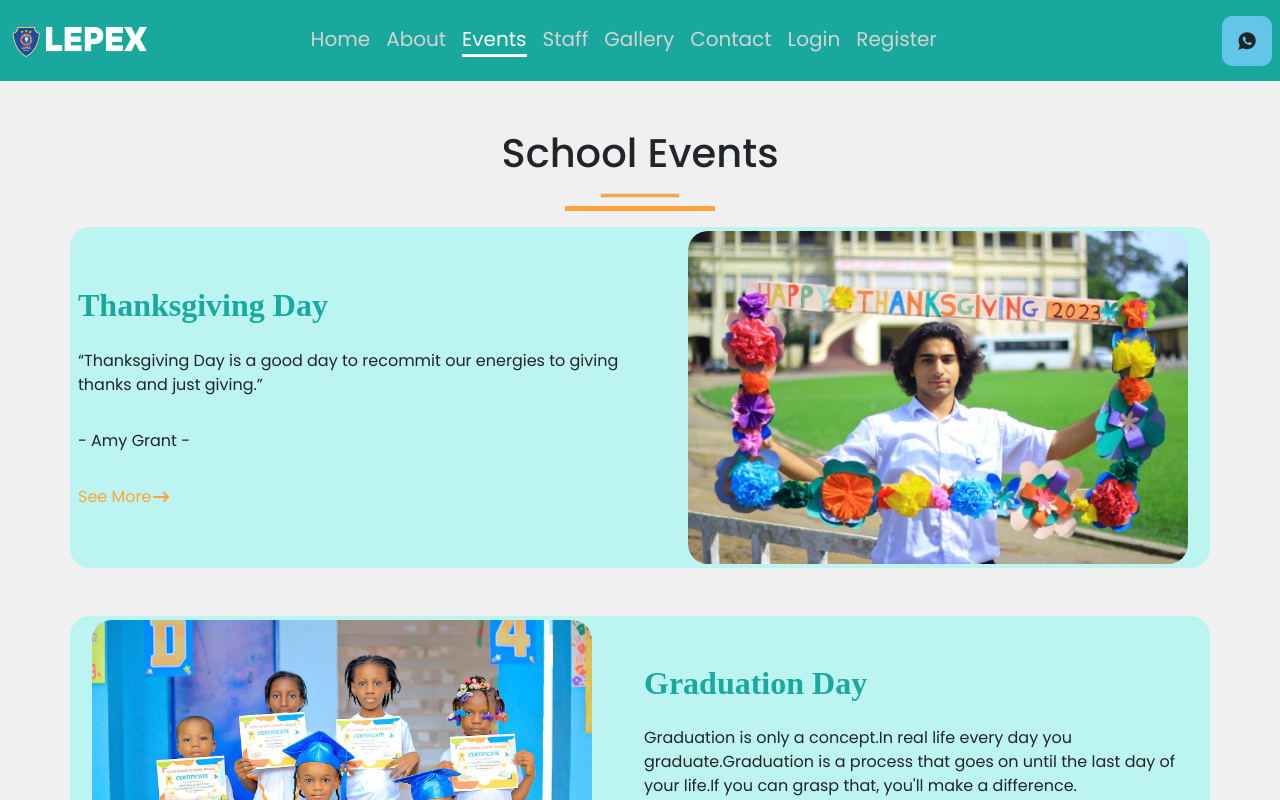
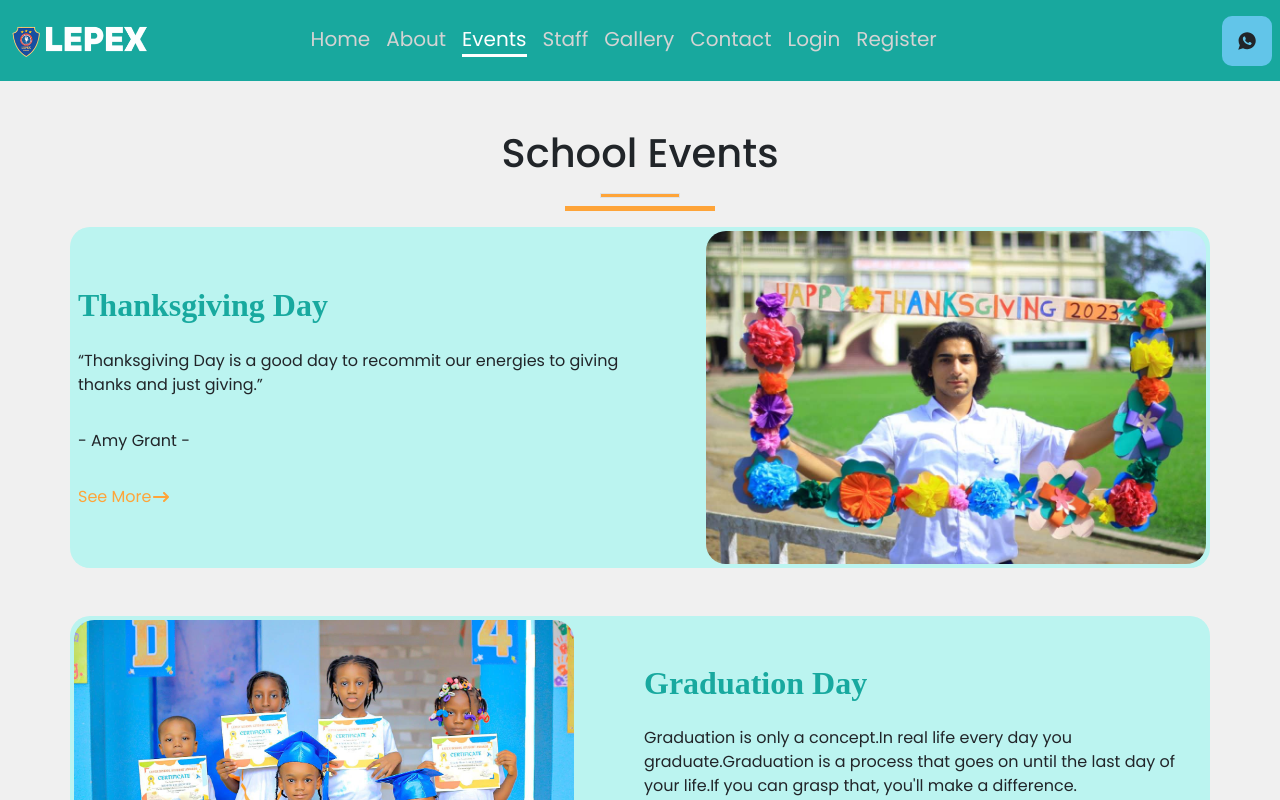
Before and after one commit to Ihsan-Ali-K/PexelSchool, a React (Vite) app: page /events in a window 1280 px wide. Shown: the top 800 px of the page. Built offline with nearby package versions, Linux system fonts and the light colour scheme; a web font is replaced by a local one.

Commit message:
updated event cards

```diff
--- a/src/components/events/Card.jsx
+++ b/src/components/events/Card.jsx
@@ -4,7 +4,7 @@ import { FaArrowRightLong } from 'react-icons/fa6'
 
 const Card = ({data, index}) => {
   return (
-    <div className={`d-flex ${index % 2 !==0 ? 'flex-row-reverse': ""} big-card   flex-wrap  p-1 gap-2 gap-md-5`}>
+    <div className={`d-flex ${index % 2 !==0 ? 'flex-row-reverse': ""} big-card   flex-wrap  p-1 justify-content-between`}>
 
       <div className=' info d-flex flex-column p-1 justify-content-center  gap-md-3'>
          <h2 className='red-rose'>{data.name}</h2>
--- a/src/components/events/Events.jsx
+++ b/src/components/events/Events.jsx
@@ -11,7 +11,7 @@ const Events = () => {
         <div className="border-one"></div>
 
       </div>
-      <div className='cards d-flex flex-wrap  gap-5 '>
+      <div className='cards d-flex flex-wrap  gap-5  '>
       {
         eventData.map((data, index)=>(
           <Card data={data} key={index} index={index} />
--- a/src/components/events/Events.scss
+++ b/src/components/events/Events.scss
@@ -13,6 +13,7 @@
     .big-card{
         background-color: #bbf4f0;
         border-radius: 20px;
+        width: 100%;
     }
     .image {
         max-width: 500px;
```
